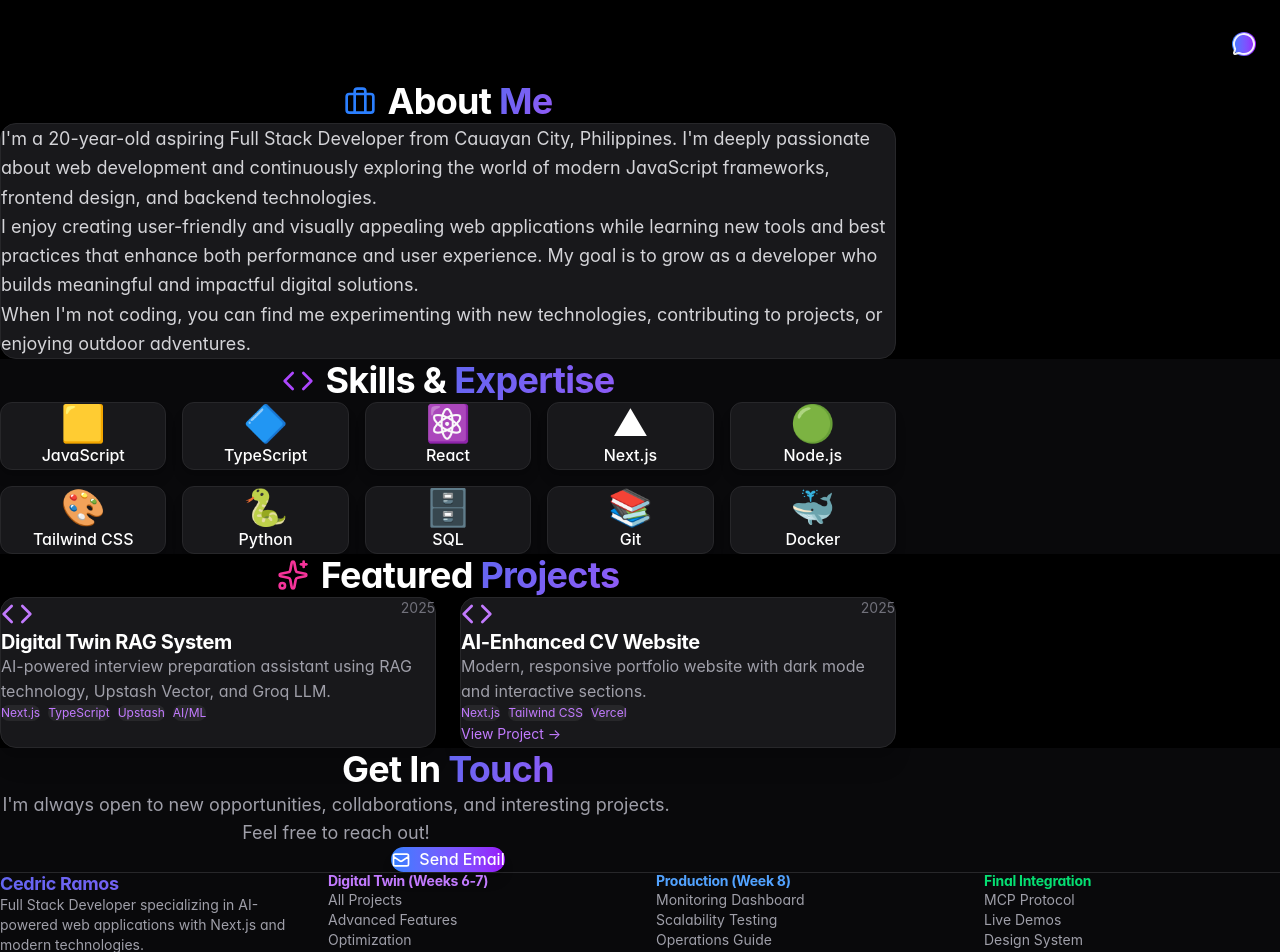
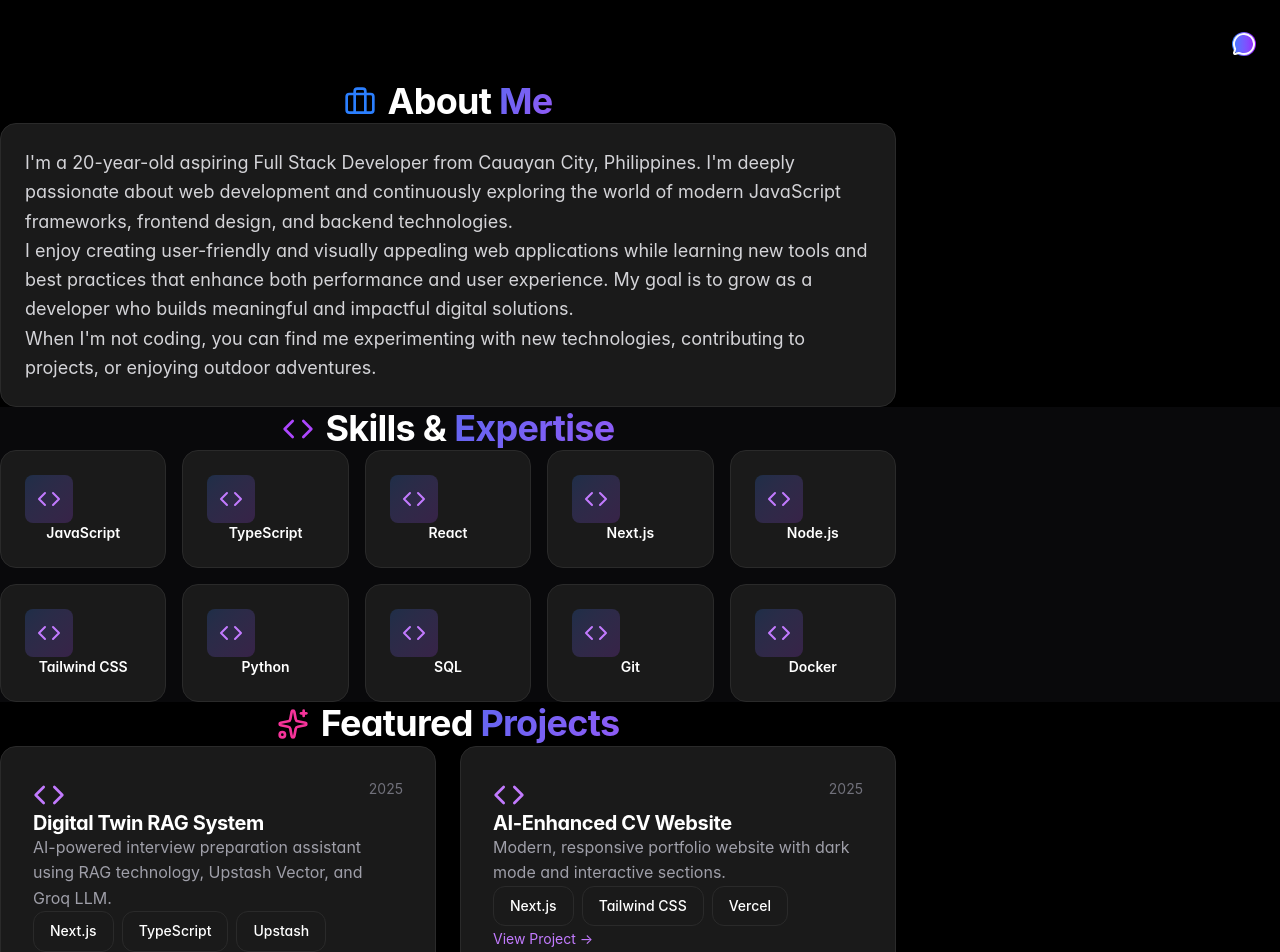
Before and after one commit to cdrcrmss/digital-twin-workshop, a Next.js app in the folder my-portfolio/: page / in a window 1280 px wide. Shown: the part 720-1672 px from the top of the page. Built offline with nearby package versions, Linux system fonts and the light colour scheme.

Commit message:
Apply professional design to homepage: Remove emojis, use new CSS classes

```diff
--- a/my-portfolio/app/page.tsx
+++ b/my-portfolio/app/page.tsx
@@ -5,16 +5,16 @@ import { Github, Linkedin, Facebook, Code, Sparkles, Briefcase, GraduationCap }
 
 export default function Home() {
   const skills = [
-    { name: 'JavaScript', icon: '🟨' },
-    { name: 'TypeScript', icon: '🔷' },
-    { name: 'React', icon: '⚛️' },
-    { name: 'Next.js', icon: '▲' },
-    { name: 'Node.js', icon: '🟢' },
-    { name: 'Tailwind CSS', icon: '🎨' },
-    { name: 'Python', icon: '🐍' },
-    { name: 'SQL', icon: '🗄️' },
-    { name: 'Git', icon: '📚' },
-    { name: 'Docker', icon: '🐳' },
+    { name: 'JavaScript' },
+    { name: 'TypeScript' },
+    { name: 'React' },
+    { name: 'Next.js' },
+    { name: 'Node.js' },
+    { name: 'Tailwind CSS' },
+    { name: 'Python' },
+    { name: 'SQL' },
+    { name: 'Git' },
+    { name: 'Docker' },
   ];
 
   const projects = [
@@ -42,7 +42,7 @@ export default function Home() {
       <ThemeToggle />
 
       {/* Navigation */}
-      <nav className="fixed top-0 w-full bg-black/80 light:bg-white/80 backdrop-blur-md border-b border-zinc-800 light:border-zinc-200 z-40">
+      <nav className="glass fixed top-0 w-full border-b border-white/10 z-40">
         <div className="max-w-7xl mx-auto px-6 py-4 flex justify-between items-center">
           <div className="text-xl font-bold">
             <a href="/" className="text-gradient hover:opacity-80 transition">CR</a>
@@ -87,7 +87,7 @@ export default function Home() {
 
           <p className="text-lg text-zinc-500 max-w-2xl mx-auto mb-8">
             Passionate about building modern web applications with React, Next.js, and AI integration.
-            Based in Cauayan City, Philippines 🇵🇭
+            Based in Cauayan City, Philippines
           </p>
 
           <div className="flex gap-4 justify-center mb-8">
@@ -137,7 +137,7 @@ export default function Home() {
               About <span className="text-gradient">Me</span>
             </h2>
           </div>
-          <div className="bg-zinc-900 light:bg-zinc-100 rounded-2xl p-8 border border-zinc-800 light:border-zinc-300 hover-lift shadow-xl">
+          <div className="card">
             <p className="text-lg text-zinc-300 light:text-black mb-6 leading-relaxed">
               I'm a 20-year-old aspiring Full Stack Developer from Cauayan City, Philippines.
               I'm deeply passionate about web development and continuously exploring the world of
@@ -169,11 +169,13 @@ export default function Home() {
             {skills.map((skill, index) => (
               <div
                 key={skill.name}
-                className="bg-zinc-900 light:bg-white hover:bg-zinc-800 light:hover:bg-zinc-50 border border-zinc-800 light:border-zinc-300 rounded-xl p-6 text-center transition-all duration-300 cursor-pointer group hover-lift shadow-lg"
+                className="card group cursor-pointer"
                 style={{ animationDelay: `${index * 0.1}s` }}
               >
-                <div className="text-4xl mb-3 group-hover:scale-125 transition-transform duration-300">{skill.icon}</div>
-                <p className="font-medium text-white light:text-black">{skill.name}</p>
+                <div className="h-12 w-12 mx-auto mb-3 bg-gradient-to-br from-blue-500/20 to-purple-500/20 rounded-lg flex items-center justify-center group-hover:scale-110 transition-transform">
+                  <Code className="w-6 h-6 text-purple-400" />
+                </div>
+                <p className="font-semibold text-center text-sm">{skill.name}</p>
               </div>
             ))}
           </div>
@@ -193,19 +195,19 @@ export default function Home() {
             {projects.map((project) => (
               <div
                 key={project.title}
-                className="bg-zinc-900 light:bg-zinc-100 border border-zinc-800 light:border-zinc-300 rounded-2xl p-6 hover:border-purple-500/50 transition-all duration-300 group hover-lift shadow-xl"
+                className="project-card group"
               >
                 <div className="flex items-start justify-between mb-4">
                   <Code className="w-8 h-8 text-purple-400" />
                   <span className="text-sm text-zinc-500">{project.year}</span>
                 </div>
-                <h3 className="text-xl font-bold mb-3 group-hover:text-gradient transition">{project.title}</h3>
+                <h3 className="text-xl font-bold mb-3 group-hover:text-purple-400 transition">{project.title}</h3>
                 <p className="text-zinc-400 mb-4">{project.description}</p>
                 <div className="flex flex-wrap gap-2">
                   {project.tech.map((tech) => (
                     <span
                       key={tech}
-                      className="px-3 py-1 bg-zinc-800 text-xs rounded-full text-purple-400"
+                      className="skill-badge"
                     >
                       {tech}
                     </span>
@@ -240,7 +242,7 @@ export default function Home() {
           <div className="flex gap-4 justify-center">
             <a
               href="mailto:contact@cedricramos.dev"
-              className="px-8 py-3 bg-gradient-to-r from-blue-500 to-purple-600 hover:from-blue-600 hover:to-purple-700 rounded-full font-medium transition flex items-center gap-2 shadow-lg hover:shadow-xl hover:scale-105"
+              className="btn-primary flex items-center gap-2"
             >
               <svg className="w-5 h-5" fill="none" stroke="currentColor" viewBox="0 0 24 24">
                 <path strokeLinecap="round" strokeLinejoin="round" strokeWidth={2} d="M3 8l7.89 5.26a2 2 0 002.22 0L21 8M5 19h14a2 2 0 002-2V7a2 2 0 00-2-2H5a2 2 0 00-2 2v10a2 2 0 002 2z" />
```
